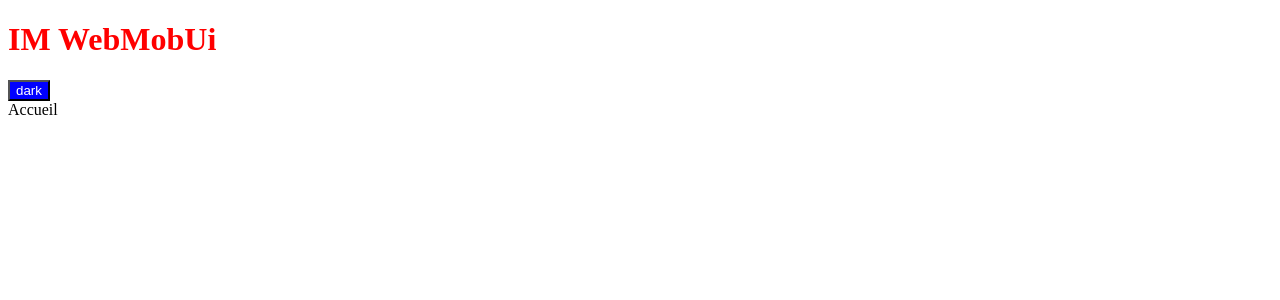
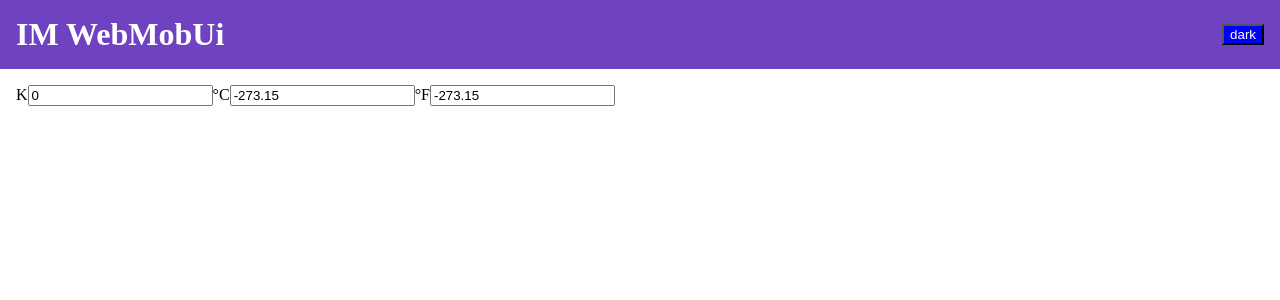
Before and after one commit to Chabloz/WebMobUi-53-1, a Vue app: page / in a window 1280 px wide. Shown: the top 300 px of the page. Built offline with nearby package versions, Linux system fonts and the light colour scheme.

Commit message:
Add useJsonStorage composable

```diff
--- a/src/App.vue
+++ b/src/App.vue
@@ -3,59 +3,38 @@
   import Home from './pages/Home.vue';
   import Temperature from './pages/Temperature.vue';
   import { useHashRoute } from './composables/useHashRoute';
+import BaseButton from './components/BaseButton.vue';
 
   const { currentPage } = useHashRoute();
   console.log(currentPage.value);
-
-
-
-
-  // setTimeout(() => {
-  //   tempCelcius.value = 300;
-  // }, 7000)
-
-  // tempKelvin.value = 10;
-  // seulement cette deuxième affectation sera prise en compte pour la réactivité (à la fin du tick actuel)
-  // tempKelvin.value = 20;
-
-  // const username = defineModel('username');
-
-  // setTimeout(() => {
-  //   username.value = 'new username';
-  // }, 5000);
-
-  // watch(username, (newValue) => {
-  //    if (newValue === 'admin') {
-  //       username.value = '';
-  //    }
-  // });
-
-  // const age = ref(0);
-  // age.value += 2;
-  // console.log(age.value);
-  // setTimeout(() => {
-  //   age.value += 2;
-  //   console.log(age.value);
-  // }, 6000);
-
 </script>
 
 <template>
-  <TheHeader title="IM WebMobUi"/>
-  <Home v-if="currentPage === 'home'"/>
-  <Temperature v-if="currentPage === 'temperature'"/>
-
-
-  <!-- <BaseInputTemperature v-model="tempFarenheit" label="°F"/> -->
-
-  <!-- <div>
-    <input v-model="username" type="email">
-    {{  username }}
-  </div> -->
-  <!-- <the-place>the place</the-place> -->
-  <!-- <div>{{ age }}</div> -->
+  <TheHeader>
+    I<span>M</span> WebMobUi
+  </TheHeader>
+  <main>
+    <!-- <component :is="currentPage" /> -->
+     <Temperature id="temperature-page" class="page" v-if="currentPage === 'Temperature'"/>
+  </main>
 </template>
 
 <style>
-
+:root {
+    --color-primary: #6f42c1;
+    --color-secondary: #0d6efd;
+    --color-success: #198754;
+    --color-danger: #dc3545;
+    --color-warning: #ffc107;
+    --color-info: #0dcaf0;
+    --color-bg: #fff;
+  }
+  body {
+    margin: 0;
+    padding: 0;
+    background-color: var(--color-bg);
+  }
+  main {
+    padding: 1rem;
+  }
 </style>
--- a/src/components/TheHeader.vue
+++ b/src/components/TheHeader.vue
@@ -1,13 +1,10 @@
 <script setup>
   import { ref } from 'vue';
   import BaseButton from './BaseButton.vue';
-  const label = ref('dark');
+  import { useJsonStorage } from '../composables/useJsonStorage';
 
-  defineProps({
-    title: {
-      type: String,
-    }
-  });
+  const { val : label } = useJsonStorage('theme', 'dark');
+  const { val : fontsize } = useJsonStorage('fontsize', '1rem');
 
   function toggleTheme() {
     label.value = label.value === 'dark' ? 'light' : 'dark';
@@ -16,13 +13,23 @@
 
 <template>
   <header>
-    <h1>{{ title }}</h1>
+    <h1><slot></slot></h1>
     <BaseButton @click="toggleTheme" :label="label" type="primary"/>
   </header>
 </template>
 
 <style scoped>
   h1 {
-    color: red;
+    color: white;
+    margin: 0;
+    padding: 0;
+  }
+
+  header {
+    display: flex;
+    justify-content: space-between;
+    align-items: center;
+    padding: 1rem;
+    background-color: var(--color-primary);
   }
 </style>
--- a/src/composables/useHashRoute.js
+++ b/src/composables/useHashRoute.js
@@ -1,7 +1,7 @@
 import { ref } from 'vue';
 
 export function useHashRoute() {
-  const currentPage = ref('home');
+  const currentPage = ref('Temperature');
 
   return { currentPage };
 }
--- /dev/null
+++ b/src/composables/useJsonStorage.js
@@ -0,0 +1,12 @@
+import { ref, watch } from "vue"
+
+export function useJsonStorage(key, val) {
+  const valref = ref(val);
+
+  watch(valref, () => {
+    const valJson = JSON.stringify(valref.value);
+    localStorage.setItem(key, valJson);
+  });
+
+  return { val: valref };
+}
--- a/src/pages/Temperature.vue
+++ b/src/pages/Temperature.vue
@@ -5,31 +5,29 @@
   const temperatureSi = ref(0); // Kelvin
 
   const tempKelvin = defineModel('kelvin', {
-    get: () => {
-      return  Number(temperatureSi.value.toFixed(2));
-    },
-    set: (val) => {
-      temperatureSi.value = Number(val);
-    }
+    get: () => Number(temperatureSi.value.toFixed(2)),
+    set: (val) => temperatureSi.value = Number(val),
   });
 
   const tempCelcius = defineModel('celcius', {
-    get: () => {
-      return Number((temperatureSi.value - 273.15).toFixed(2));
-    },
-    set: (val) => {
-      temperatureSi.value = Number(val) + 273.15;
-    }
+    get: () => Number((temperatureSi.value - 273.15).toFixed(2)),
+    set: (val) => temperatureSi.value = Number(val) + 273.15,
   });
+
+  const tempFahrenheit = defineModel('fahrenheit', {
+    get: () => Number((temperatureSi.value - 273.15).toFixed(2)),
+    set: (val) => temperatureSi.value = Number(val) + 273.15,
+  });
+
+
 </script>
 
 <template>
-  <div>Temp SI: {{  temperatureSi }}</div>
-  <div>Temp Kelvin: {{  tempKelvin }}</div>
-  <div>Temp °C: {{  tempCelcius }}</div>
-
-  <BaseInputTemperature v-model="tempCelcius" label="°C"/>
-  <BaseInputTemperature v-model="tempKelvin" label="K"/>
+  <div>
+    <BaseInputTemperature v-model="tempKelvin" label="K"/>
+    <BaseInputTemperature v-model="tempCelcius" label="°C"/>
+    <BaseInputTemperature v-model="tempFahrenheit" label="°F"/>
+  </div>
 </template>
 
 <style scoped>
```
Also changed, not shown: src/components/BaseInputTemperature.vue (+7 -0 lines).
